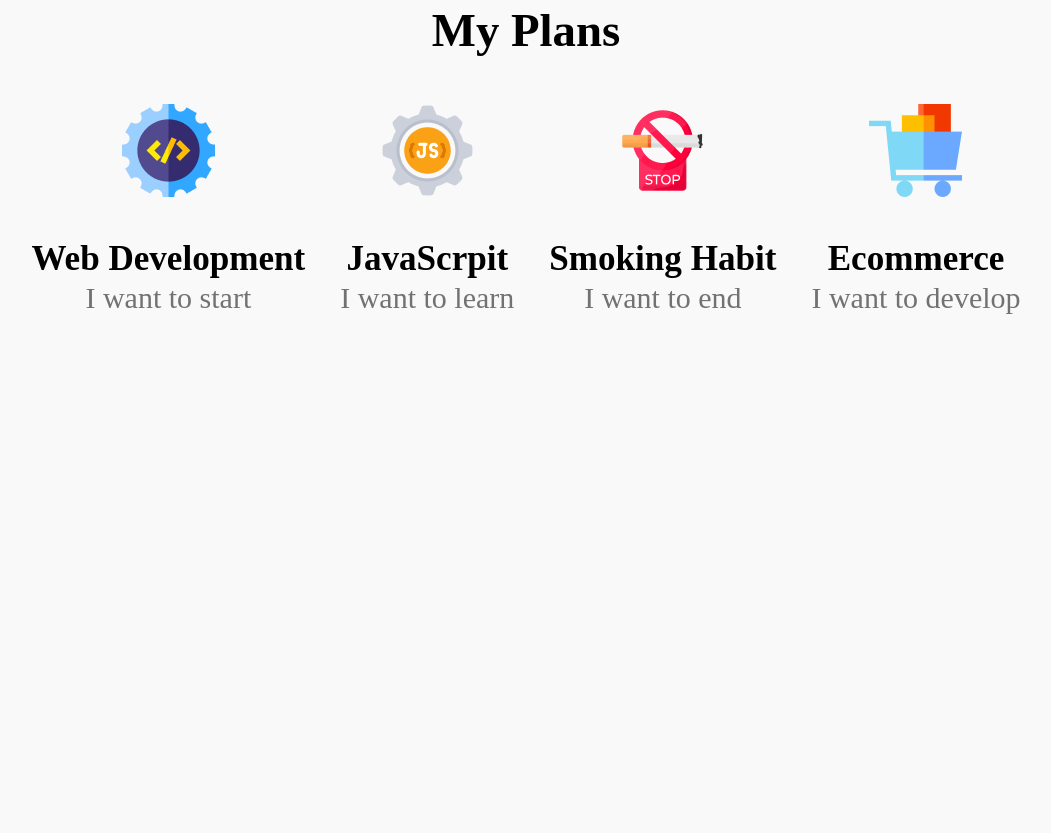
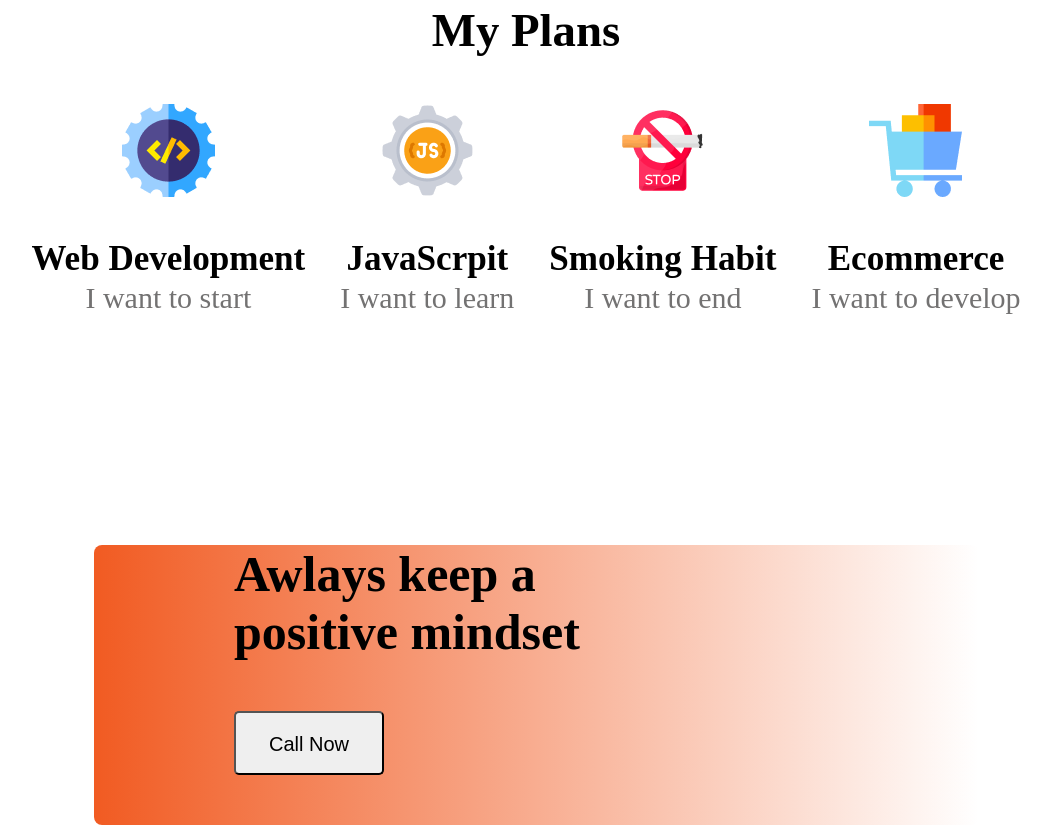
Before and after one commit to KHaaN007/first-assignment, a plain HTML site: page index.html in a window 1280 px wide. Shown: the part 1909-2742 px from the top of the page, without its empty margins (114-1165 px from the left). Before the commit the page ends 2262 px from the top, so only its background shows below. Drawn offline with Linux system fonts and the light colour scheme.

Commit message:
added80%

```diff
--- a/index.html
+++ b/index.html
@@ -68,6 +68,11 @@
                 <p class="plan-description">I want to develop</p>
             </div>
         </div>
+        <!-- Sub image -->
+        <div class="sub-image">
+            <h4 class="sub-image-title">Awlays keep a positive mindset</h4>
+            <button class=" button">Call Now</button>
+        </div>
 </body>
 
 </html>
--- a/styles/styles.css
+++ b/styles/styles.css
@@ -1,6 +1,4 @@
-*{
-    background-color: #F9F9F9;
-}
+
 /* banner styles */
 .banner-details {
     margin-top: 220px;
@@ -76,19 +74,19 @@
 .img-info-list {
     font-size: 18px;
     margin: 7px;
-     color: #444343;
+    color: #444343;
 }
 /* Do and Don`t styles */
-.plan{
+.plan {
     text-align: center;
     font-size: 40px;
     margin-top: 170px;
 }
-.plan-title{
+.plan-title {
     height: 7px;
 
 }
-.plan-container{
+.plan-container {
     font-size: 30px;
     text-align: center;
     list-style: none;
@@ -97,12 +95,36 @@
     justify-content: center;
 }
 
-.plan-description{
+.plan-description {
     font-size: 30px;
-    color: #737272;
-
-    ;
+    color: #737272
 }
 
-.next-plan{
+/* Sub-images-styles */
+.sub-image {
+    margin-top: 200px;
+    margin-left: 200px;
+    font-size: 50px;
+    width: 70%;
+    height: 280px;
+    border-radius: 8px;
+    background-image: linear-gradient(90deg, #F15B22 0%, rgba(241, 91, 34, 0) 100%);
 }
+
+.sub-image-title {
+    width: 450px;
+    height: 94px;
+    margin-left: 140px;
+    /* margin-top: 60px; */
+}
+
+.button {
+    width: 150px;
+    height: 64px;
+    font-size: 20px;
+    padding: 20px;
+    border-radius: 5px;
+    margin-left: 140px;
+}
+
+/* footer-section-style */
```
